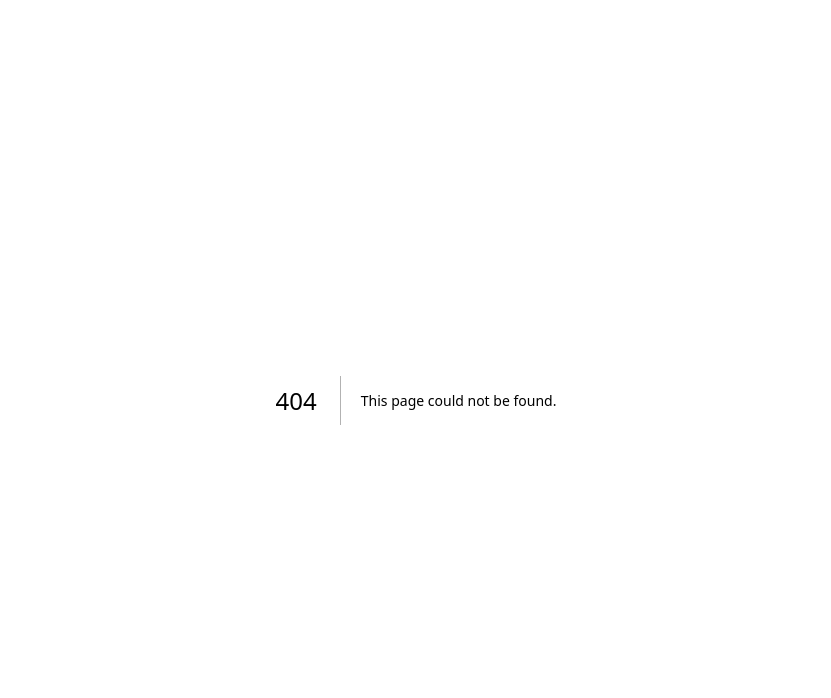
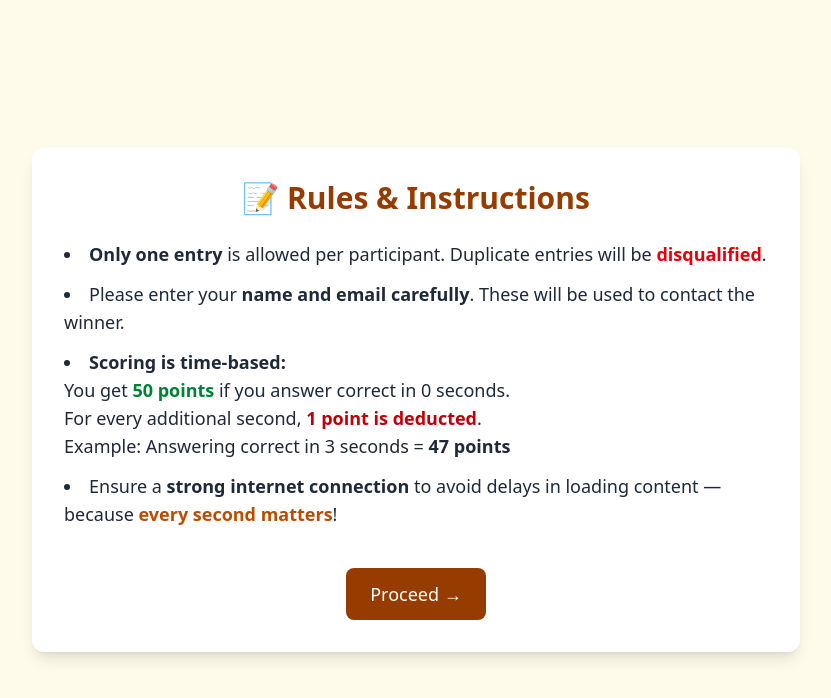
Before and after one commit to AKHIL-DyC/is_it_ai, a Next.js app: page /rule in a window 1280 px wide. Before the commit this address had no page. Shown: the top 698 px of the page, without its empty margins (224-1055 px from the left). Built offline with nearby package versions, Linux system fonts and the light colour scheme.

Commit message:
added rules

```diff
--- a/src/app/api/score/route.ts
+++ b/src/app/api/score/route.ts
@@ -4,13 +4,13 @@ import { PrismaClient } from '@/generated/prisma'
 const prisma = new PrismaClient();
 
 export async function POST(req: NextRequest) {
-  const { name, score } = await req.json();
+  const { name, score,email } = await req.json();
   if (!name || typeof score !== 'number') {
     return NextResponse.json({ error: 'Invalid data' }, { status: 400 });
   }
 
   const saved = await prisma.userScore.create({
-    data: { name, score },
+    data: { name, score ,email},
   });
 
   return NextResponse.json(saved);
--- a/src/app/page.tsx
+++ b/src/app/page.tsx
@@ -12,8 +12,8 @@ const Page = () => {
 
   useEffect(() => {
     const textTimeout = setTimeout(() => setShowText(false), 4000);
-    const revealTimeout = setTimeout(() => setStartReveal(true), 4500);
-    const redirectTimeout = setTimeout(() => router.push('/pic'), 4500);
+    const revealTimeout = setTimeout(() => setStartReveal(true), 5500);
+    const redirectTimeout = setTimeout(() => router.push('/rule'), 3800);
 
     return () => {
       clearTimeout(textTimeout);
@@ -33,7 +33,7 @@ const Page = () => {
             exit={{ height: 0 }}
             transition={{ duration: 1 }}
           >
-            <MorphingText texts={["AI", "OR", "NOT", " "]} />
+            <MorphingText texts={[" ","AI", "OR", "NOT", " "]} />
           </motion.div>
         )}
       </AnimatePresence>
--- a/src/app/pic/page.tsx
+++ b/src/app/pic/page.tsx
@@ -21,6 +21,7 @@ const PicturePage = () => {
   const [score, setScore] = useState(0);
   const [questionStartTime, setQuestionStartTime] = useState<number | null>(null);
   const [elapsedTime, setElapsedTime] = useState(0);
+  const [email, setEmail] = useState('');
 
   // Fetch images from backend
   useEffect(() => {
@@ -72,7 +73,7 @@ const PicturePage = () => {
 
   // Send final score to backend
   const submitScore = async (finalScore: number) => {
-    await axios.post('/api/score', { name, score: finalScore });
+    await axios.post('/api/score', { name, score: finalScore,email:email });
   };
 
 
@@ -90,21 +91,33 @@ const PicturePage = () => {
     return (
      <div className="flex h-screen items-center justify-center bg-amber-50">
   <div className="bg-white p-6 rounded-xl shadow-xl text-center">
-          <h2 className="text-2xl font-bold mb-4">Enter your name</h2>
+    <h2 className="text-2xl font-bold mb-4">Enter your full name and email</h2>
+
+    <input
+      className="border p-2 rounded-lg w-64 mb-4"
+      value={name}
+      onChange={(e) => setName(e.target.value)}
+      placeholder="Full Name"
+    />
+    <br />
+
     <input
       className="border p-2 rounded-lg w-64"
-            value={name}
-            onChange={(e) => setName(e.target.value)}
-            placeholder="Your name"
+      value={email}
+      onChange={(e) => setEmail(e.target.value)}
+      placeholder="Email"
+      type="email"
     />
+    <br/>
     <button
-            className=" ml-4 mt-4 bg-amber-800 text-white px-6 py-2 rounded-lg hover:bg-amber-900"
-            onClick={() => name && setSubmitted(true)}
+      className="ml-4 mt-4 bg-amber-800 text-white px-6 py-2 rounded-lg hover:bg-amber-900"
+      onClick={() => name && email && setSubmitted(true)}
     >
       Start
     </button>
   </div>
 </div>
+
     );
   }
 
--- /dev/null
+++ b/src/app/rule/page.tsx
@@ -0,0 +1,54 @@
+'use client';
+
+import { useRouter } from 'next/navigation';
+import React from 'react';
+
+const RulesPage = () => {
+  const router = useRouter();
+
+  const handleProceed = () => {
+    router.push('/pic');
+  };
+
+  return (
+    <div className="flex flex-col items-center justify-center min-h-screen bg-amber-50 px-6 py-10">
+      <div className="max-w-3xl bg-white shadow-lg rounded-xl p-8 space-y-6">
+        <h1 className="text-3xl font-bold text-center text-amber-800">
+          📝 Rules & Instructions
+        </h1>
+
+        <ul className="list-disc list-inside space-y-3 text-gray-800 text-lg">
+          <li>
+            <strong>Only one entry</strong> is allowed per participant. Duplicate entries will be <span className="text-red-600 font-semibold">disqualified</span>.
+          </li>
+          <li>
+            Please enter your <strong>name and email carefully</strong>. These will be used to contact the winner.
+          </li>
+          <li>
+            <strong>Scoring is time-based:</strong>
+            <br />
+            You get <span className="text-green-700 font-semibold">50 points</span> if you answer correct in 0 seconds.
+            <br />
+            For every additional second, <span className="text-red-700 font-semibold">1 point is deducted</span>.
+            <br />
+            Example: Answering correct in 3 seconds = <span className="font-semibold">47 points</span>
+          </li>
+          <li>
+            Ensure a <strong>strong internet connection</strong> to avoid delays in loading content — because <span className="text-amber-700 font-semibold">every second matters</span>!
+          </li>
+        </ul>
+
+        <div className="flex justify-center pt-4">
+          <button
+            onClick={handleProceed}
+            className="bg-amber-800 text-white px-6 py-3 rounded-lg text-lg hover:bg-amber-900 transition"
+          >
+            Proceed →
+          </button>
+        </div>
+      </div>
+    </div>
+  );
+};
+
+export default RulesPage;
```
Also changed, not shown: 2 other files (tests, documents, lock files or other folders). Lines whose indentation alone changed are shown as unchanged.
